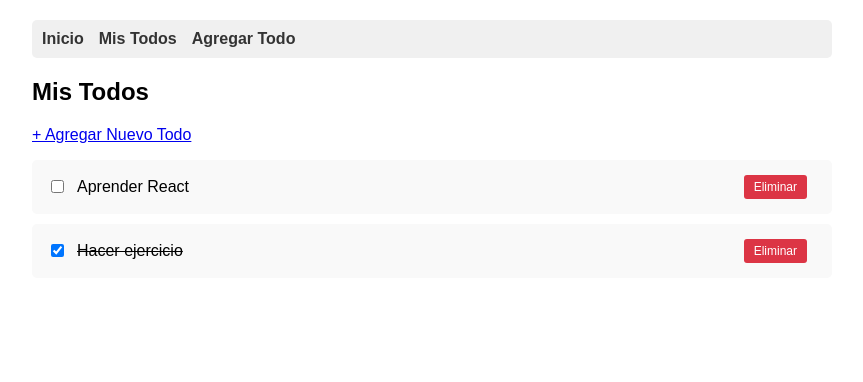
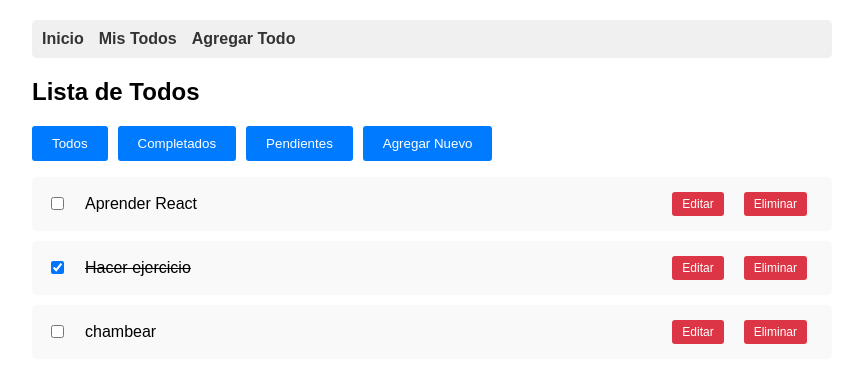
Before and after one commit to miguelucho425526/todo-app, a React (Create React App) app: page /todos in a window 1280 px wide. Shown: the top 382 px of the page, without its empty margins (208-1071 px from the left). Built offline with nearby package versions, Linux system fonts and the light colour scheme; data requests are answered from the project's data file.

Commit message:
función para eliminar todos del listado

```diff
--- a/db.json
+++ b/db.json
@@ -1,14 +1,19 @@
 {
   "todos": [
     {
-      "id": 1,
+      "id": "1",
       "title": "Aprender React",
       "completed": false
     },
     {
-      "id": 2,
+      "id": "2",
       "title": "Hacer ejercicio",
       "completed": true
+    },
+    {
+      "id": "b27d",
+      "title": "chambear",
+      "completed": false
     }
   ]
 }
--- a/src/components/TodoList.js
+++ b/src/components/TodoList.js
@@ -1,106 +1,116 @@
-import React, { useState, useEffect } from 'react';
-import { Link } from 'react-router-dom';
+import React, { useEffect, useState } from 'react';
+import { useNavigate } from 'react-router-dom';
 
 function TodoList() {
   const [todos, setTodos] = useState([]);
-  const [loading, setLoading] = useState(true);
+  const [filter, setFilter] = useState('all');
+  const [editingId, setEditingId] = useState(null);
+  const [editText, setEditText] = useState('');
+  const [loading, setLoading] = useState(false);
+  const navigate = useNavigate();
 
-  // Cargar todos al montar el componente
+  // Cargar todos al iniciar
   useEffect(() => {
-    loadTodos();
+    fetchTodos();
   }, []);
 
-  // GET - Obtener todos los todos
-  const loadTodos = async () => {
+  const fetchTodos = async () => {
+    setLoading(true);
     try {
-      setLoading(true);
-      const response = await fetch('http://localhost:3001/todos');
-      const data = await response.json();
+      const res = await fetch('http://localhost:3001/todos');
+      const data = await res.json();
       setTodos(data);
-    } catch (error) {
-      alert('Error al cargar los todos');
-    } finally {
+    } catch (e) {
+      alert('Error cargando tareas');
+    }
     setLoading(false);
-    }
   };
 
-  // PATCH - Cambiar estado completado
+  // Cambiar estado completado
   const toggleComplete = async (id, completed) => {
-    try {
-      const response = await fetch(`http://localhost:3001/todos/${id}`, {
+    await fetch(`http://localhost:3001/todos/${id}`, {
       method: 'PATCH',
-        headers: {
-          'Content-Type': 'application/json',
-        },
-        body: JSON.stringify({
-          completed: !completed
-        }),
+      headers: { 'Content-Type': 'application/json' },
+      body: JSON.stringify({ completed: !completed }),
     });
-
-      if (response.ok) {
-        // Actualizar estado local
-        setTodos(todos.map(todo =>
-          todo.id === id
-            ? { ...todo, completed: !completed }
-            : todo
-        ));
-      }
-    } catch (error) {
-      alert('Error al actualizar');
-    }
+    fetchTodos();
   };
 
-  // DELETE - Eliminar todo
+  // Eliminar tarea
   const deleteTodo = async (id) => {
-    if (!window.confirm('¿Eliminar este todo?')) {
+    await fetch(`http://localhost:3001/todos/${id}`, { method: 'DELETE' });
+    fetchTodos();
+  };
+
+  // Guardar edición
+  const saveEdit = async (id) => {
+    if (!editText.trim()) {
+      alert('El texto no puede estar vacío');
       return;
     }
-
-    try {
-      const response = await fetch(`http://localhost:3001/todos/${id}`, {
-        method: 'DELETE',
+    await fetch(`http://localhost:3001/todos/${id}`, {
+      method: 'PATCH',
+      headers: { 'Content-Type': 'application/json' },
+      body: JSON.stringify({ title: editText }),
     });
-
-      if (response.ok) {
-        // Remover del estado local
-        setTodos(todos.filter(todo => todo.id !== id));
-      }
-    } catch (error) {
-      alert('Error al eliminar');
-    }
+    setEditingId(null);
+    setEditText('');
+    fetchTodos();
   };
 
-  if (loading) {
-    return <div>Cargando...</div>;
-  }
+  // Filtrar tareas
+  const filteredTodos = todos.filter(todo => {
+    if (filter === 'all') return true;
+    if (filter === 'completed') return todo.completed;
+    if (filter === 'pending') return !todo.completed;
+    return true;
+  });
 
   return (
     <div>
-      <h2>Mis Todos</h2>
-
-      <Link to="/add">+ Agregar Nuevo Todo</Link>
-
-      {todos.length === 0 ? (
-        <p>No hay todos. <Link to="/add">Crear el primero</Link></p>
+      <h2>Lista de Todos</h2>
+      <div>
+        <button onClick={() => setFilter('all')}>Todos</button>
+        <button onClick={() => setFilter('completed')}>Completados</button>
+        <button onClick={() => setFilter('pending')}>Pendientes</button>
+        <button onClick={() => navigate('/add')}>Agregar Nuevo</button>
+      </div>
+      {loading ? (
+        <p>Cargando...</p>
       ) : (
         <ul>
-          {todos.map(todo => (
-            <li key={todo.id}>
+          {filteredTodos.map(todo => (
+            <li key={todo.id} style={{ margin: '10px 0' }}>
               <input
                 type="checkbox"
                 checked={todo.completed}
                 onChange={() => toggleComplete(todo.id, todo.completed)}
               />
-
+              {editingId === todo.id ? (
+                <>
+                  <input
+                    value={editText}
+                    onChange={e => setEditText(e.target.value)}
+                  />
+                  <button onClick={() => saveEdit(todo.id)}>Guardar</button>
+                  <button onClick={() => setEditingId(null)}>Cancelar</button>
+                </>
+              ) : (
+                <>
                   <span style={{
-                textDecoration: todo.completed ? 'line-through' : 'none'
+                    textDecoration: todo.completed ? 'line-through' : 'none',
+                    marginLeft: 8,
+                    marginRight: 8
                   }}>
                     {todo.title}
                   </span>
-
-              <button onClick={() => deleteTodo(todo.id)}>
-                Eliminar
-              </button>
+                  <button onClick={() => {
+                    setEditingId(todo.id);
+                    setEditText(todo.title);
+                  }}>Editar</button>
+                  <button onClick={() => deleteTodo(todo.id)}>Eliminar</button>
+                </>
+              )}
             </li>
           ))}
         </ul>
```
Lines whose indentation alone changed are shown as unchanged.
